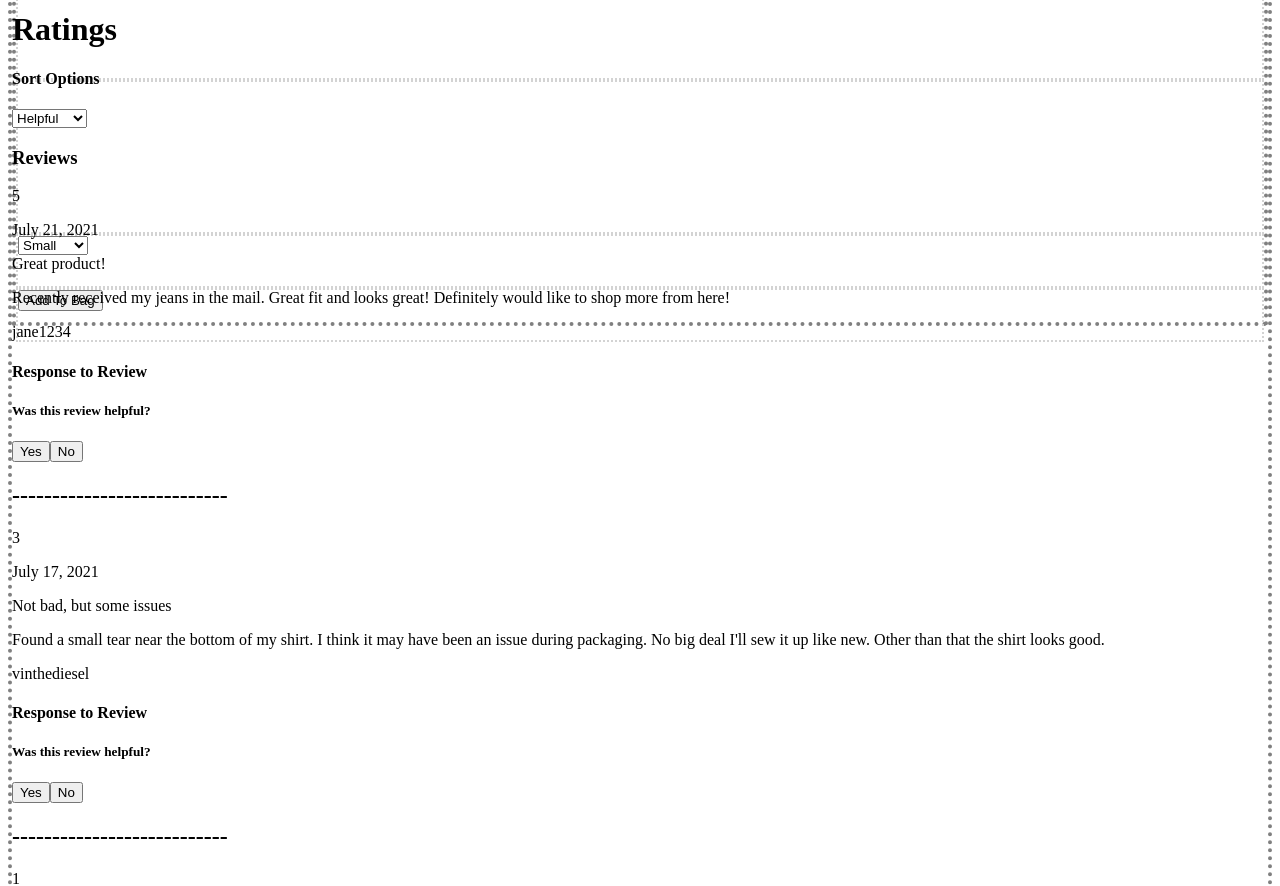
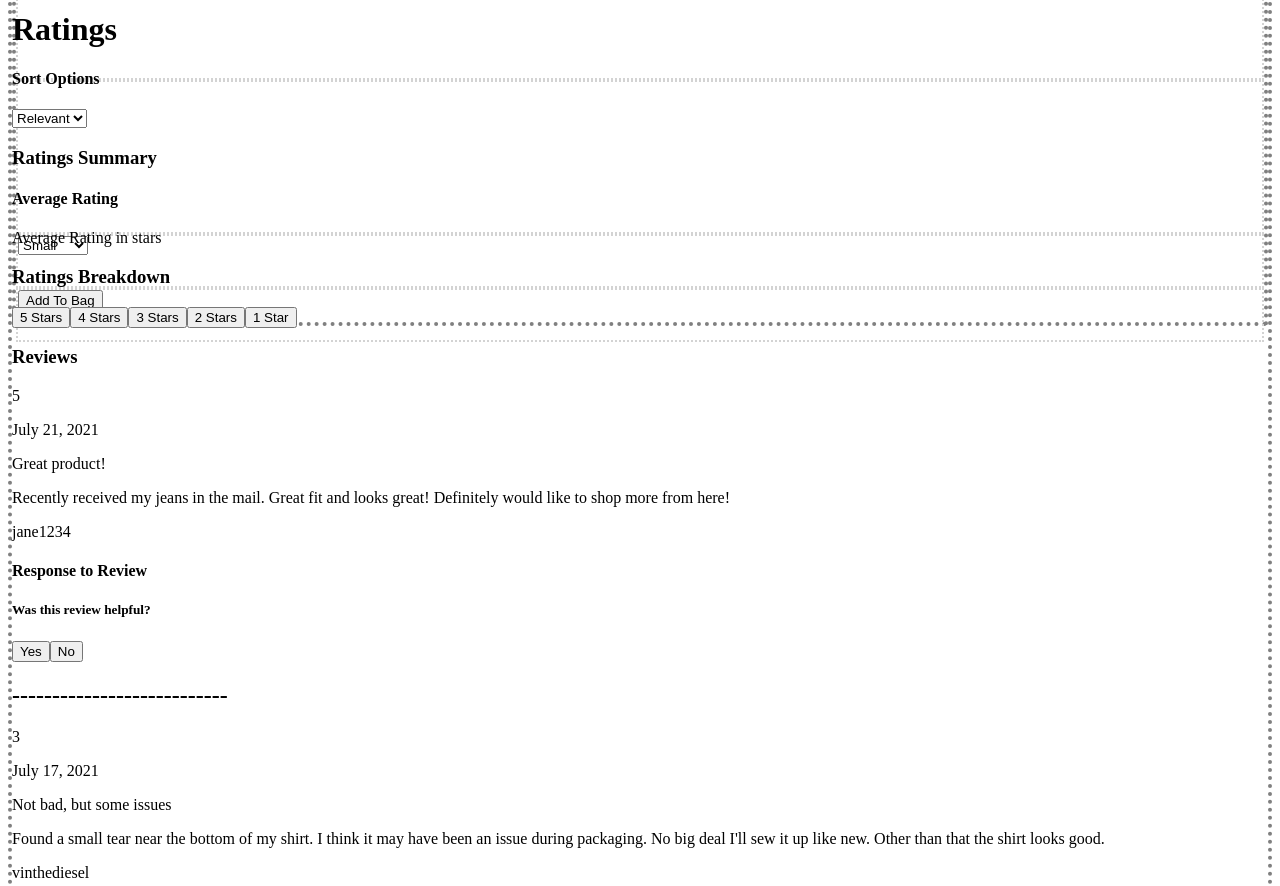
Before and after one commit to Project-Dope/Front-End-Capstone, a React app: page / in a window 1280 px wide. Shown: the part 802-1688 px from the top of the page. Built offline with nearby package versions, Linux system fonts and the light colour scheme; the HTML template or start-up script is replaced by a standard one.

Commit message:
Created RatingsBreakdown component

```diff
--- a/client/src/components/Ratings/Ratings.jsx
+++ b/client/src/components/Ratings/Ratings.jsx
@@ -4,6 +4,7 @@ import './Ratings.css'
 import RatingsList from './RatingsList.jsx';
 import ratingsSeeds from './seeds.js';
 import ReviewInput from './ReviewInput.jsx';
+import RatingsBreakdown from './RatingsBreakdown.jsx';
 
 export default class Ratings extends React.Component {
 
@@ -50,10 +51,11 @@ export default class Ratings extends React.Component {
           <h1>Ratings</h1>
           <h4>Sort Options</h4>
           <select>
+            <option>Relevant</option>
+            <option>Newest</option>
             <option>Helpful</option>
-            <option>Newest</option>
-            <option>Relevant</option>
           </select>
+          <RatingsBreakdown />
           <h3>Reviews</h3>
           <RatingsList list={this.state.ratingsList} />
           <button>Show More Reviews</button>
--- /dev/null
+++ b/client/src/components/Ratings/RatingsBreakdown.jsx
@@ -0,0 +1,19 @@
+import React from 'react';
+
+var RatingsBreakdown = (props) => (
+
+  <div>
+    <h3>Ratings Summary</h3>
+    <h4>Average Rating</h4>
+    <p>Average Rating in stars</p>
+    <h3>Ratings Breakdown</h3>
+    <button>5 Stars</button>
+    <button>4 Stars</button>
+    <button>3 Stars</button>
+    <button>2 Stars</button>
+    <button>1 Star</button>
+  </div>
+
+)
+
+export default RatingsBreakdown;
```
